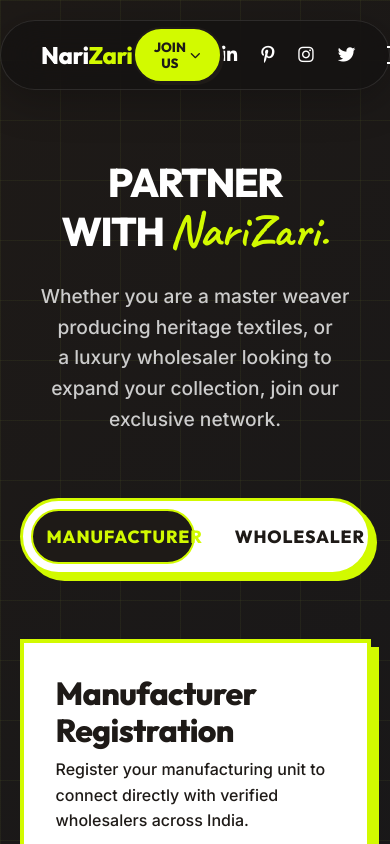
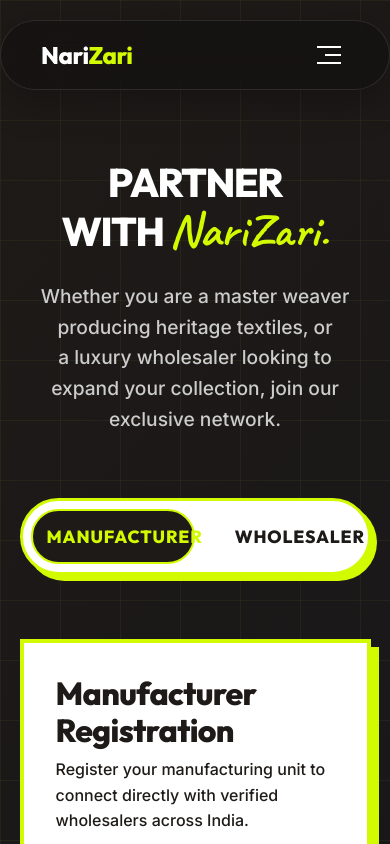
Before and after one commit to nihalkumar5/narizari_new, a Next.js app: page /join in a window 390 px wide. Shown: the top 844 px of the page. Built offline with nearby package versions, Linux system fonts and the light colour scheme; a web font is replaced by a local one.

Commit message:
Bring mobile hero model back to full opacity and fix stacking

```diff
--- a/src/app/globals.css
+++ b/src/app/globals.css
@@ -317,6 +317,14 @@
     }
 
     .navbar-actions .btn-dark-pill {
+      display: none !important;
+    }
+
+    .nav-socials a {
+      display: none !important;
+    }
+
+    .nav-join-dropdown {
       display: none !important;
     }
 
@@ -1510,7 +1518,16 @@
     }
 
     .hero-bg-img {
-      object-position: 70% 15%;
+      opacity: 1 !important;
+      height: 55vh;
+      top: auto;
+      bottom: 0;
+      object-position: center 15%;
+      z-index: 2;
+    }
+
+    .floating-pill {
+      display: none !important;
     }
 
     .roi-glass-card {
@@ -1520,7 +1537,8 @@
     .hero-container {
       padding-inline: 1.5rem;
       padding-top: 6.5rem;
-      padding-bottom: 0;
+      padding-bottom: 55vh; /* space for the model image */
+      z-index: 3;
     }
 
     .hero-content-left {
```
